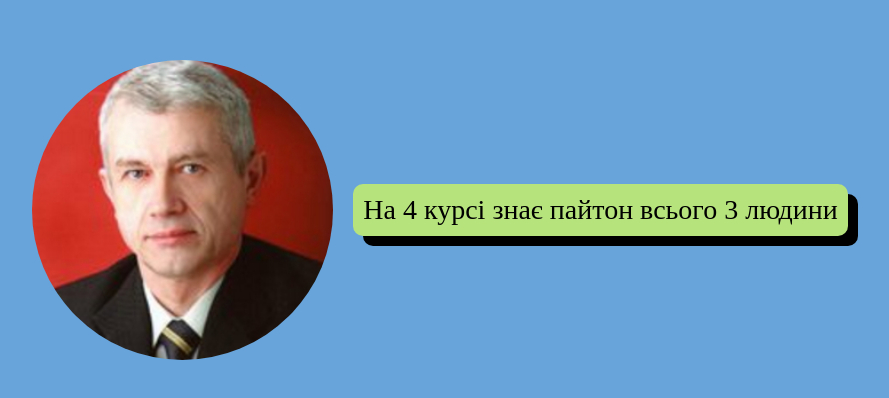
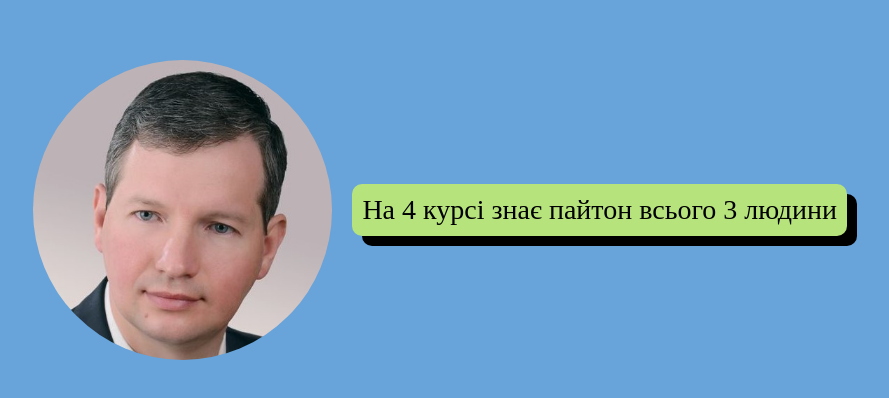
Before and after one commit to gigsoll/hzukow_quotes, a React (Create React App) app: page / in a window 1280 px wide. Shown: the part 198-596 px from the top of the page, without its empty margins (200-1089 px from the left). Built offline with nearby package versions, Linux system fonts and the light colour scheme.

Commit message:
dynamic image loading

```diff
--- a/src/App.js
+++ b/src/App.js
@@ -1,22 +1,27 @@
 import './App.css';
-import manDotNet from './img/derech.jpg'
 import quotes from './quotes.json';
+
+var property;
 
 function Quote() {
   const randomProp = obj => Object.keys(obj)[(Math.random() * Object.keys(obj).length) | 0];
-  let property = randomProp(quotes)
+  property = randomProp(quotes)
   const quote = quotes[property][Math.floor(Math.random() * quotes[property].length)]
-  return (<div className="quote">{quote}</div>)
+  return (
+    <div className='App'>
+      <Face property={property} />
+      <div className="quote">{quote}</div>
+    </div>
+  );
 }
 
 function Face() {
-  return <img img src={manDotNet} alt="Жуков" className="manDotNet"/>;
+  return <img img src={require(`./img/${property}.jpg`)} alt="Жуков" className="manDotNet"/>;
 }
 
 function App() {
   return (
     <div className="App">
-      <Face></Face>
       <Quote></Quote>
     </div>
   );
```
Also changed, not shown: src/img/zhukow.jpg (renamed from src/img/zhukow.png).
